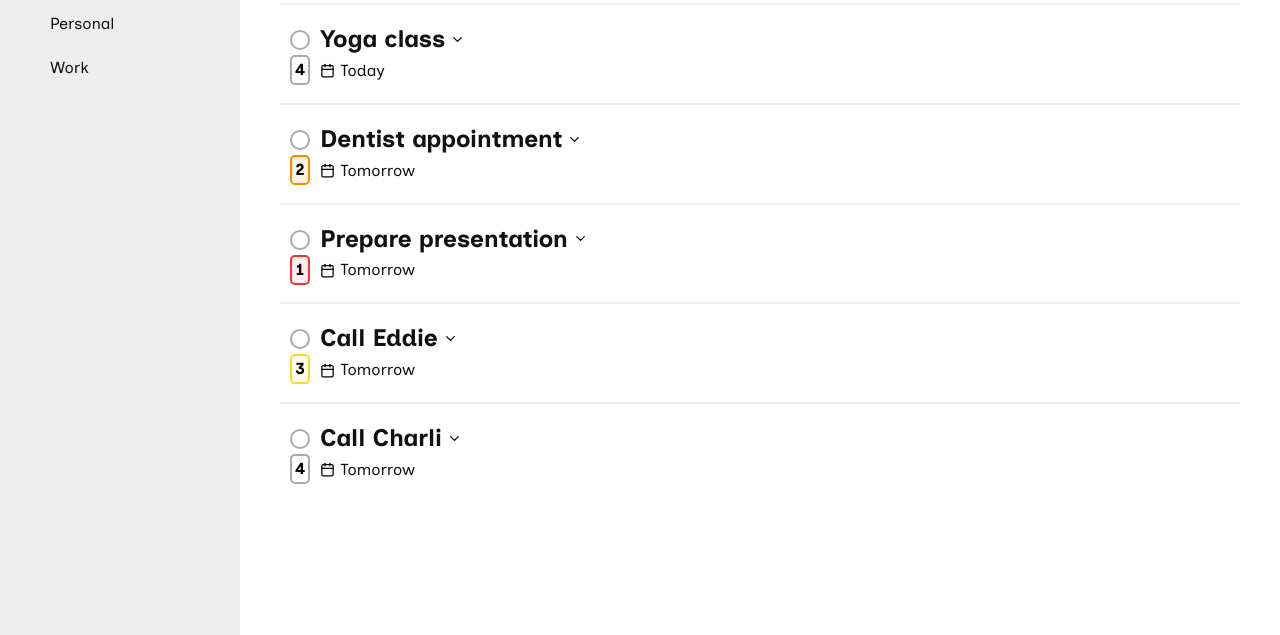
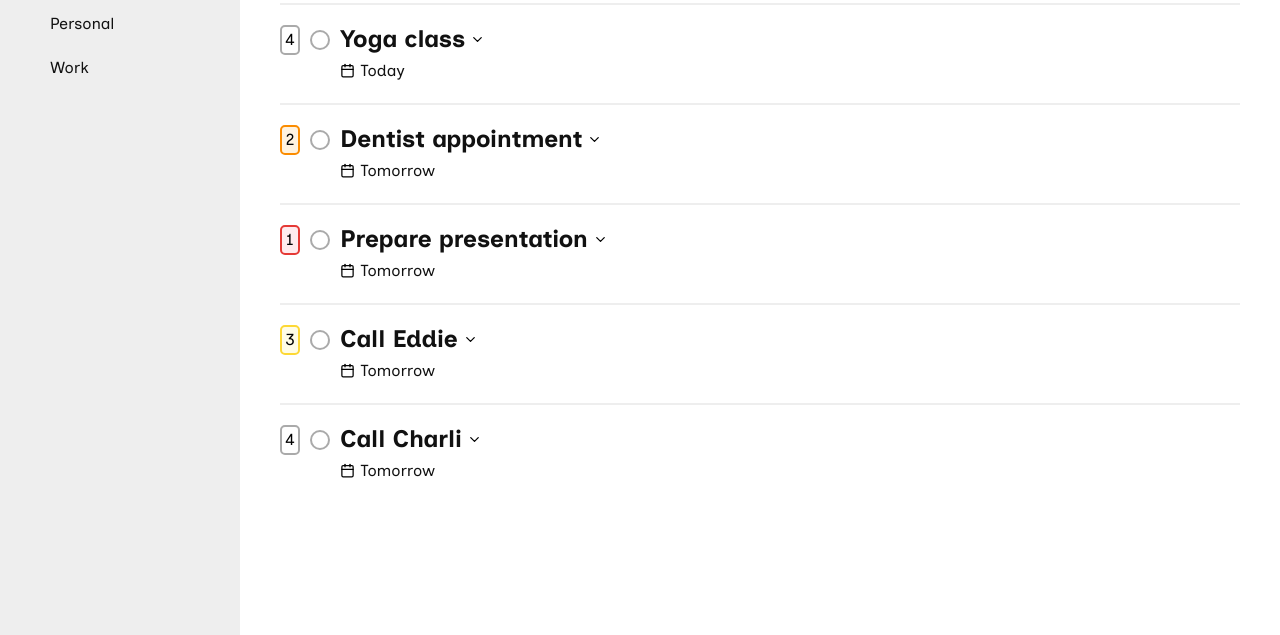
Before and after one commit to dsmchen/todo-list, a website built with webpack: page src/template.html in a window 1280 px wide. Shown: the part 165-800 px from the top of the page. Built offline with nearby package versions, Linux system fonts and the light colour scheme.

Commit message:
Edit card buttons style

```diff
--- a/src/style.css
+++ b/src/style.css
@@ -183,14 +183,15 @@ article {
   position: relative;
   border-top: 2px solid #eee;
   padding-top: 20px;
-  padding-left: 40px;
+  padding-left: 60px;
+  min-height: 80px;
 }
 
 article .is-done-btn {
   background: none;
   position: absolute;
   top: 25px;
-  left: 10px;
+  left: 30px;
   width: 20px;
   height: 20px;
   border-radius: 50%;
@@ -205,15 +206,14 @@ article .is-done-btn[data-is-done='true'] {
 
 article .priority-btn {
   position: absolute;
-  top: 50px;
-  left: 10px;
+  top: 20px;
+  left: 0;
   width: 20px;
   padding-left: 2px;
   padding-right: 2px;
   border-radius: 5px;
   border: 2px solid #aaa;
   text-align: center;
-  font-weight: bold;
   background: none;
 }
 
```
